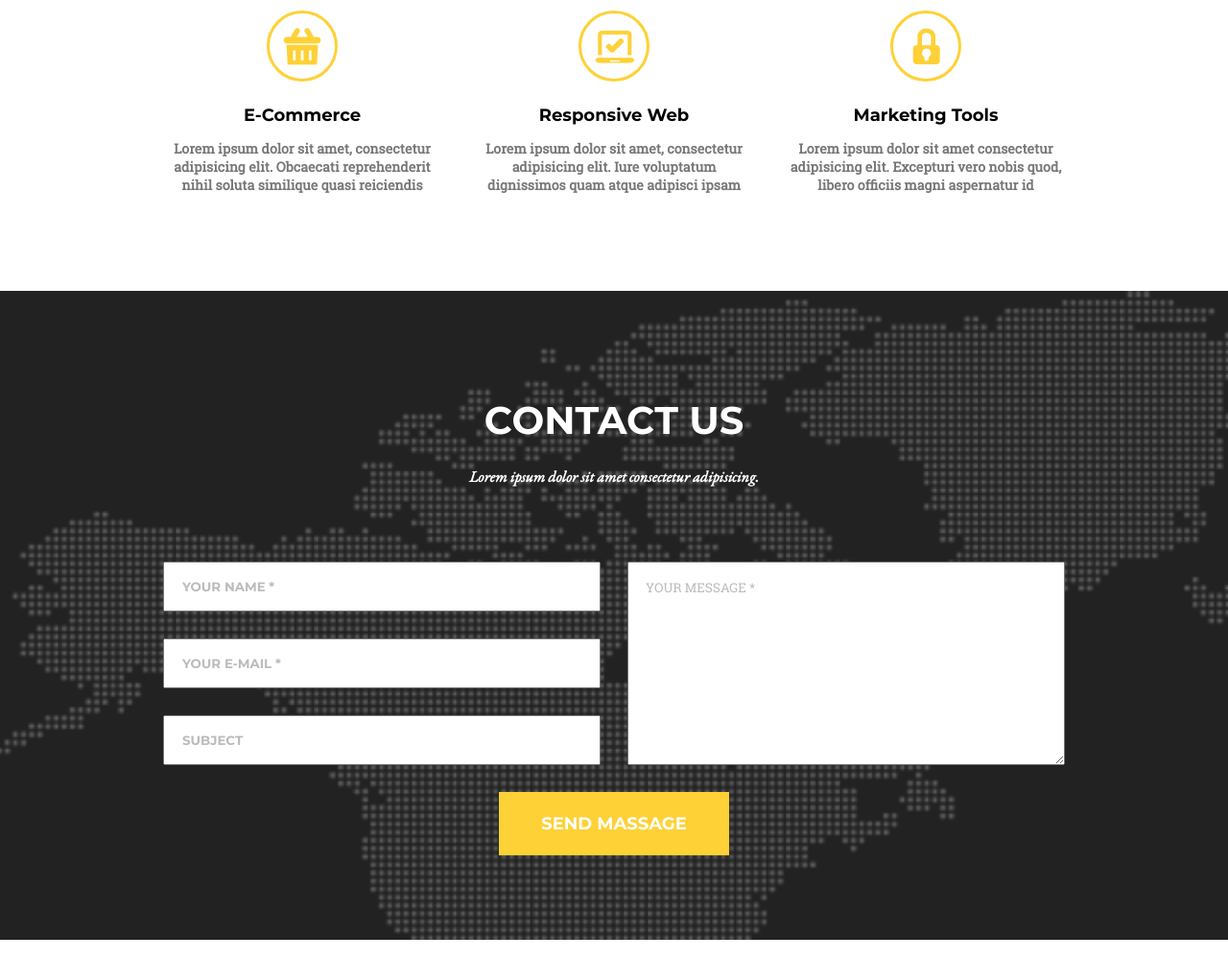
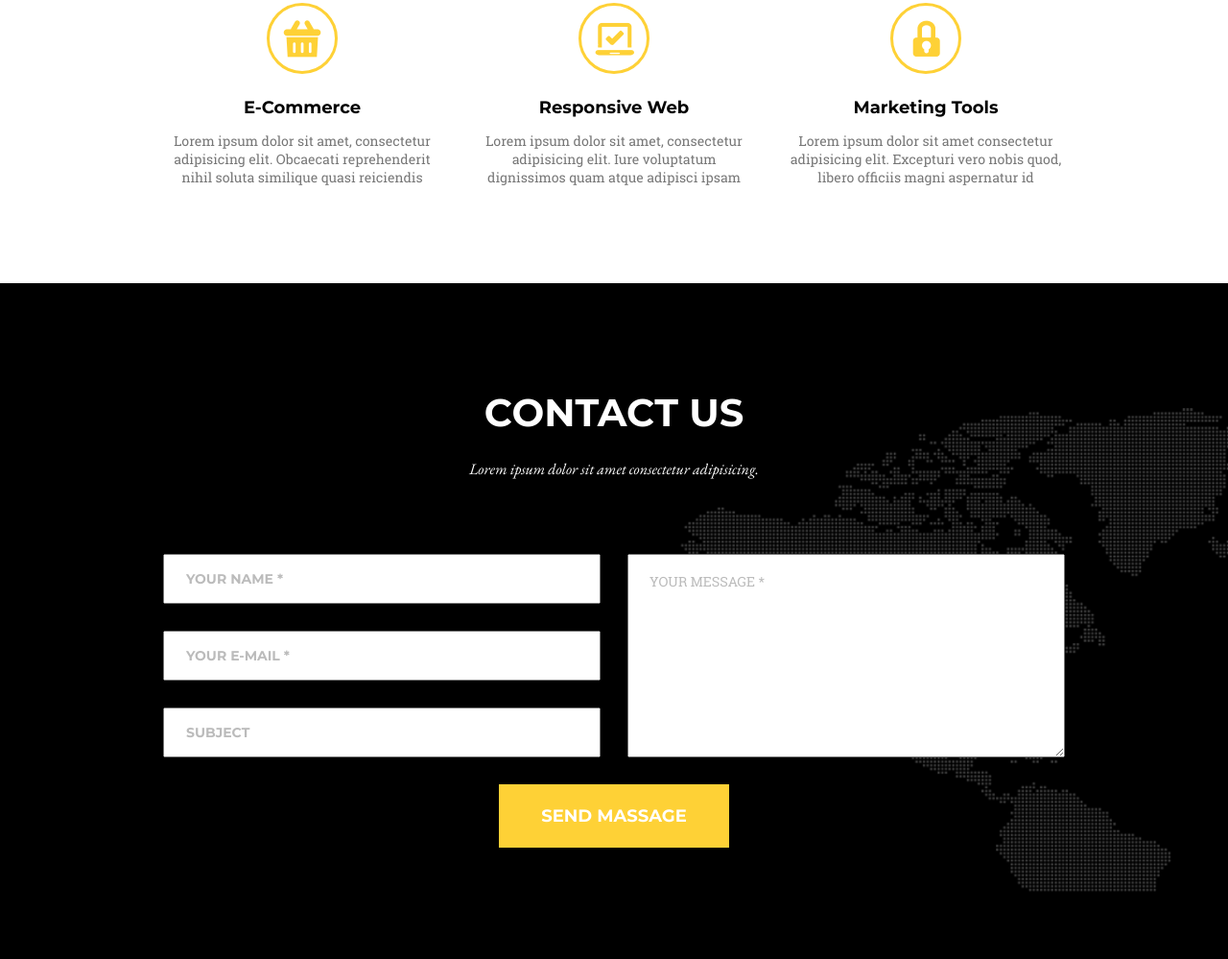
Before and after one commit to ViktorSpivak/homework-07, a plain HTML site: page index.html in a window 1280 px wide. Shown: the part 333-1332 px from the top of the page at 96% size. Drawn offline with Linux system fonts and the light colour scheme; files whose address does not match are found by name.

Commit message:
version with second comments

```diff
--- a/index.html
+++ b/index.html
@@ -23,8 +23,8 @@
             </ul>
         </nav>
     </header>
-    <main class="container">
-        <section>
+    <main >
+        <section class="container">
             <div class="services-topic">
                 <h1>Services</h1>
                 <h2>Lorem ipsum dolor sit, amet consectetur adipisicing.</h2>
@@ -55,7 +55,7 @@
             </div>
         </section>
         <section class="contact1">
-            <!-- <img src="images/Map_Image.png" height="676" alt="" class="back-layout"> -->
+            <footer class="container">
                 <div class="contact-topic">
                     <h2>Contact Us</h2>
                     <h3>Lorem ipsum dolor sit amet consectetur adipisicing.</h3>
@@ -70,7 +70,7 @@
                         class="contact-info-message"></textarea>
                     <input type="submit" value="send massage" class="send">
                 </form>
-
+            </footer>
         </section>
     </main>
 </body>
--- a/style.css
+++ b/style.css
@@ -5,7 +5,7 @@ html {box-sizing: border-box;}
 
 /* montserrat-regular - latin */
 @font-face {
-    font-family: 'Montserrat400';
+    font-family: 'Montserrat';
     font-style: normal;
     font-weight: 400;
     src: url('./fonts/montserrat-v13-latin/montserrat-v13-latin-regular.eot'); /* IE9 Compat Modes */
@@ -18,7 +18,7 @@ html {box-sizing: border-box;}
   }
   /* montserrat-700 - latin */
   @font-face {
-    font-family: 'Montserrat700';
+    font-family: 'Montserrat';
     font-style: normal;
     font-weight: 700;
     src: url('./fonts/montserrat-v13-latin/montserrat-v13-latin-700.eot'); /* IE9 Compat Modes */
@@ -57,6 +57,8 @@ html {box-sizing: border-box;}
        url('./fonts/eb-garamond-v10-latin/eb-garamond-v10-latin-italic.ttf') format('truetype'), /* Safari, Android, iOS */
        url('./fonts/eb-garamond-v10-latin/eb-garamond-v10-latin-italic.svg#EBGaramond') format('svg'); /* Legacy iOS */
 }
+
+body{margin: 0;}
 img {display: block;}
 
 .container{width: 940px; margin: 0 auto;padding: 0;}
@@ -64,39 +66,39 @@ img {display: block;}
 .menu{display: inline-flex; justify-content: space-between; width: inherit; margin-bottom: 120px;}
 
 .menu-list{display: inline-flex;list-style: none; }
-.menu-list-link{text-decoration: none;margin: 0 1rem; text-transform: uppercase; font-size: 14px;font-family: 'Montserrat400'; color: #000000;}
+.menu-list-link{text-decoration: none;margin: 0 1rem; text-transform: uppercase; font-size: 14px;font-family: 'Montserrat', sans-serif;font-weight: 400; color: #000000;}
 .menu-list-link:hover{color: #fed136;}
 
 .services-topic{display: block; text-align: center; margin-bottom: 78px;}
-.services-topic h1 {margin:0 0 18px; font-size: 40px; text-transform: uppercase; font-family: 'Montserrat700', sans-serif;}
-.services-topic h2 {margin: 0; font-size: 16px;font-family: 'EB Garamond';}
-.services{display: flex;  justify-content: space-between; width: inherit; }
+.services-topic h1 {margin:0 0 18px; font-size: 40px; text-transform: uppercase; font-family: 'Montserrat', sans-serif; font-weight: 700;}
+.services-topic h2 {margin: 0; font-size: 16px;font-family: 'EB Garamond', serif; font-weight: 400;}
+.services{display: flex;  justify-content: space-between; width: inherit;}
 .services-list{width: 290px;text-align: center;height: 190px; overflow: hidden;margin-bottom: 102px;}
 .services-list-point {display: inline-block;width: 74px;height: 74px;  background-repeat: no-repeat; background-position: center; border-radius: 50%;border-style: solid; border-width: 3px; border-color: #fed136;margin-bottom: 20px;}
-.services-list h2{font-size: 18px;font-family: 'Montserrat700', sans-serif;margin: 0 0 14px;}
-.services-list h3{font-size: 14px;font-family: 'Roboto Slab'; color: #777777; }
+.services-list h2{font-size: 18px;font-family: 'Montserrat', sans-serif;font-weight: 700; margin: 0 0 14px;}
+.services-list h3{font-size: 14px;font-family: 'Roboto Slab',serif;font-weight: 400; color: #777777; }
 .services-list-icon1{ background-image: url(./images/Icon-Basket.png);}
 .services-list-icon2{ background-image: url(./images/Icon-Laptop.png);}
 .services-list-icon3{ background-image: url(./images//Icon-Locked.png);}
 .services-list h3{margin: 0;height: 78px;}
 
-.contact1::before {position: absolute; content: ""; left: 0; width: 100%;height:676px; background-image: url(./images/Map_Image.png); background-size: cover; background-color: #222222; z-index: -1;}
+.contact1{width: 100%; background-image: url(./images/Map_Image.png);background-size: 45%;background-position-x: right;background-position-y: 130px;background-repeat: no-repeat; background-color: black;}
+.contact-topic{display: block;text-align: center;color:#fff;}
+.contact-topic h2 {margin: 0 0 24px;padding-top: 110px; text-transform: uppercase; font-size: 40px;font-family: 'Montserrat', sans-serif; font-weight: 700;}
+.contact-topic h3 {margin:0 0 78px; font-size: 16px;font-family: 'EB Garamond',serif; font-weight: 400;}
 
-.contact-topic{display: block;text-align: center;color:#fff;}
-.contact-topic h2 {margin: 0 0 24px;padding-top: 110px; text-transform: uppercase; font-size: 40px;font-family: 'Montserrat700', sans-serif;}
-.contact-topic h3 {margin:0 0 78px; font-size: 16px;font-family: 'EB Garamond';}
+.contact {display: flex;justify-content: space-between;flex-wrap: wrap; padding-bottom: 116px;}
+.contact-info {display: flex;flex-direction: column;}
+.contact-info input {width: 456px;height: 52px;margin-bottom: 28px;font-family: 'Montserrat', sans-serif; font-weight: 700;}
+.contact-info-message {width: 456px;height: 212px;font-family: 'Montserrat', sans-serif; font-weight: 700;}
 
-.contact {display: flex;justify-content: space-between;flex-wrap: wrap;}
-.contact-info {display: flex;flex-direction: column;}
-.contact-info input {width: 456px;height: 52px;margin-bottom: 28px;font-family: 'Montserrat700', sans-serif;}
-.contact-info-message {width: 456px;height: 212px;font-family: 'Montserrat700', sans-serif;}
-
-.send{display:block; margin: 0 auto;padding: 0; border: none;  width: 240px;height: 66px;background-color: #fed136;font-family: 'Montserrat700', sans-serif;font-size: 18px;text-transform: uppercase; color: #fff;}
+.send{display:block; margin: 0 auto;padding: 0; border: none;  width: 240px;height: 66px;background-color: #fed136;font-family: 'Montserrat', sans-serif; font-weight: 700 ;font-size: 18px;text-transform: uppercase; color: #fff;}
 
 .contact-info-line1::placeholder,
 .contact-info-line2::placeholder,
-.contact-info-line3::placeholder{font-family: 'Montserrat700', sans-serif;text-indent: 1rem;color: #bbbbbb; text-transform: uppercase;}
-.contact-info-message::placeholder{font-family: 'Roboto Slab'; text-indent: 1rem;color: #bbbbbb;padding-top: 15px; text-transform: uppercase;}
+.contact-info-line3::placeholder{font-family: 'Montserrat', sans-serif;font-weight: 700; padding-left: 20px;color: #bbbbbb; text-transform: uppercase;font-size: 14px;}
+.contact-info-message::placeholder{font-family: 'Roboto Slab',serif; font-weight: 400; font-size: 14px; padding-left: 20px;color: #bbbbbb;padding-top: 16px; text-transform: uppercase;}
+
 .contact-info-line2[type="email"]:focus:valid,
 .contact-info-line1[type="text"]:focus:valid,
 .contact-info-message:focus:valid{outline-color:  darkcyan;transition: outline .4s;}
@@ -108,8 +110,6 @@ img {display: block;}
 .contact input,
 .contact textarea {
 box-sizing: border-box;
-/* margin: 14px 0; */
-/* width: 455px; */
 display: block;
 outline: 4px solid transparent;
 outline-offset: -2px;
```
Lines whose indentation alone changed are shown as unchanged.
